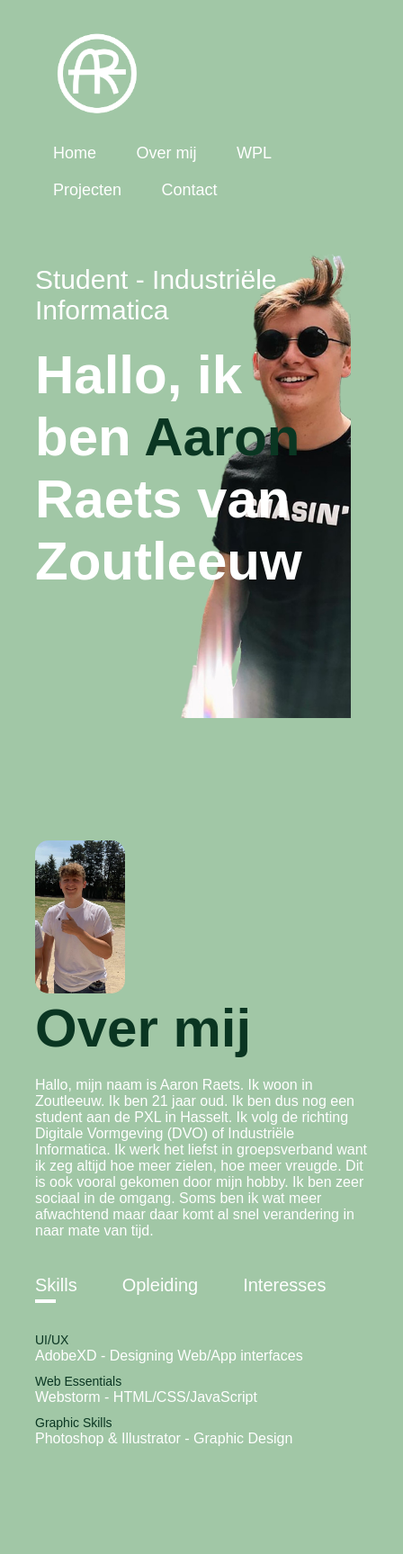
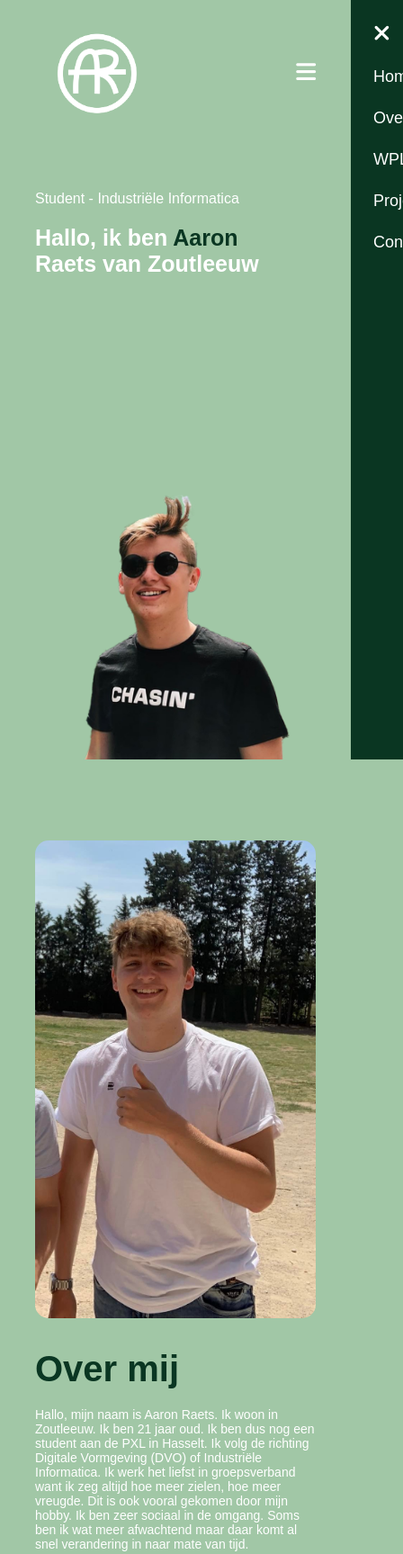
Before and after one commit to aaronraets/2223_1DVO_WPL2_PORTFOLIO_AARON_RAETS, a plain HTML site: page index.html in a window 390 px wide. Shown: the top 1727 px of the page at 90% size, 448 px wide, since content can reach past the window. Drawn offline with Linux system fonts and the light colour scheme.

Commit message:
update responsiviteit

```diff
--- a/index.html
+++ b/index.html
@@ -4,9 +4,9 @@
     <meta charset="UTF-8">
     <title>HOME</title>
     <meta name="viewport" content="width=device-width, initial-scale=1.0">
-    <link rel="stylesheet" href="style.css">
     <script defer src="script.js"></script>
     <script src="https://kit.fontawesome.com/0b4b954fe9.js" crossorigin="anonymous"></script>
+    <link rel="stylesheet" href="style.css">
 
 </head>
 <body>
@@ -151,9 +151,9 @@
                 <p><i class="fa-solid fa-envelope"></i> aaronraets@icloud.com</p>
                 <p><i class="fa-solid fa-square-phone-flip"></i> 0123456789</p>
                 <div class="social-icons">
-                    <a href="https://facebook.com/aaron.raets"><i class="fa-brands fa-facebook"></i></a>
-                    <a href="https://instagram.com/aaron.raets"><i class="fa-brands fa-instagram"></i></a>
-                    <a href="https://www.linkedin.com/in/aaron-raets-973923259/"><i class="fa-brands fa-linkedin"></i></a>
+                    <a href="https://facebook.com/aaron.raets" target="_blank"><i class="fa-brands fa-facebook"></i></a>
+                    <a href="https://instagram.com/aaron.raets" target="_blank"><i class="fa-brands fa-instagram"></i></a>
+                    <a href="https://www.linkedin.com/in/aaron-raets-973923259/" target="_blank"><i class="fa-brands fa-linkedin"></i></a>
                 </div>
                 <a href="assets/Raets_Aaron_cv.pdf" download class="btn-cv">Download CV</a>
             </div>
--- a/script.js
+++ b/script.js
@@ -12,3 +12,12 @@ function opentab(tabname) {
     document.getElementById(tabname).classList.add("active-tab");
 
 }
+
+let menu = document.getElementById("menu");
+
+function openmenu(){
+    menu.style.right="0";
+}
+function closemenu(){
+    menu.style.right="-200px";
+}
--- a/style.css
+++ b/style.css
@@ -329,16 +329,19 @@ form .btn-cv{
 nav .fas{
     display: none;
 }
-@media only screen and(max-width: 600px){
+@media only screen and (max-width: 600px){
     #header{
-        background-color: #a1c7a6;
+        background-image: url("assets/profilefoto2.png");
+        background-size: 65%;
+        background-repeat: no-repeat;
+        background-position: bottom;
     }
-    #header-text{
-        margin-top: 100%;
+    .header-text {
+        margin-top: 20%;
         font-size: 16px;
     }
-    #header-text h1{
-        font-size: 30px;
+    .header-text h1{
+        font-size: 25px;
     }
     nav .fas{
         display: block;
@@ -353,6 +356,7 @@ nav .fas{
         height: 100vh;
         padding-top: 50px;
         z-index: 2;
+        transition: right 0.5s;
     }
     nav ul li{
         display: block;
@@ -364,4 +368,28 @@ nav .fas{
         left: 25px;
         cursor: pointer;
     }
+
+    .sub-title{
+        font-size: 40px;
+    }
+    .about-col-1, .about-col-2{
+        flex-basis: 100%;
+    }
+    .about-col-1{
+        margin-bottom: 30px;
+    }
+    .about-col-2{
+        font-size: 14px;
+        width: 95%;
+    }
+    .tab-links{
+        font-size: 16px;
+        margin-right: 20px;
+    }
+    .contact-links, .contact-rechts{
+        flex-basis: 100%;
+    }
+    .copyright{
+        font-size: 14px;
+    }
 }
```
Also changed, not shown: assets/phone-profilefoto.png (added), assets/profielfoto2.png (added), assets/profilefoto2.png (added).
